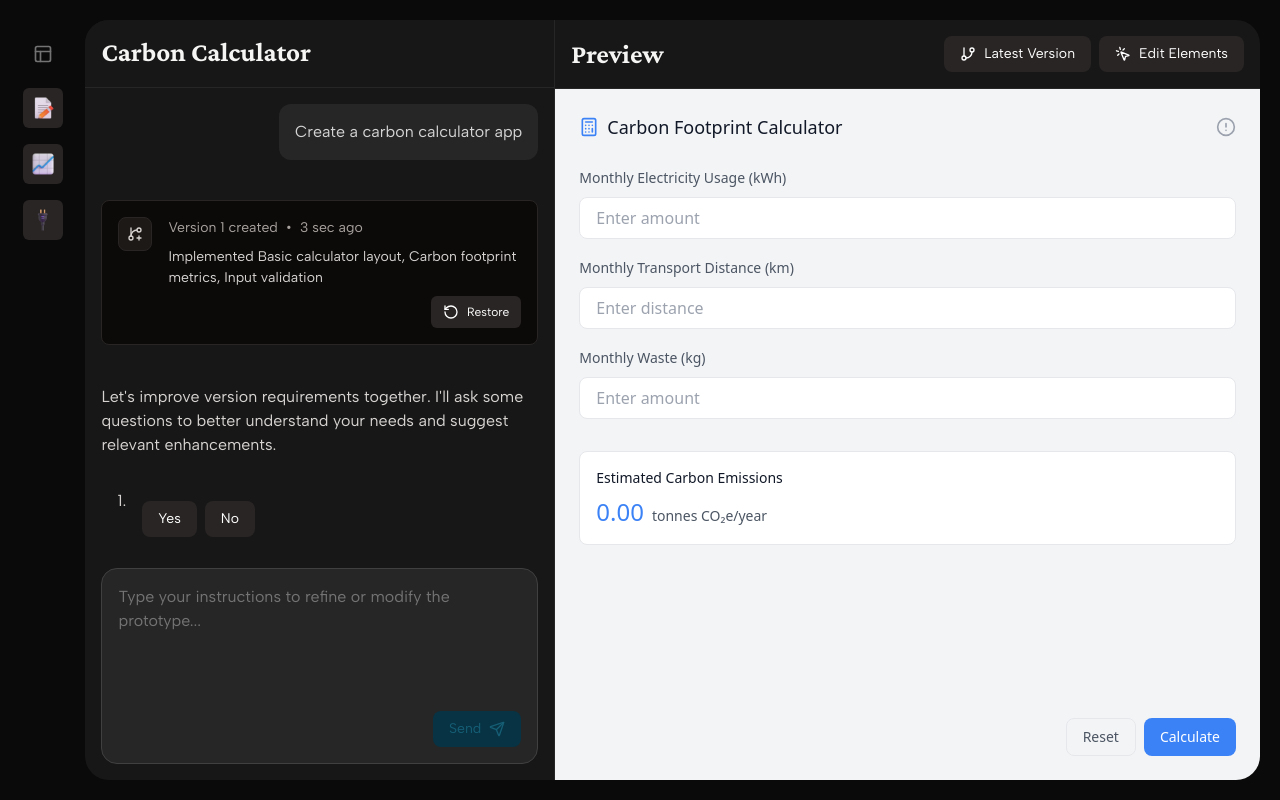
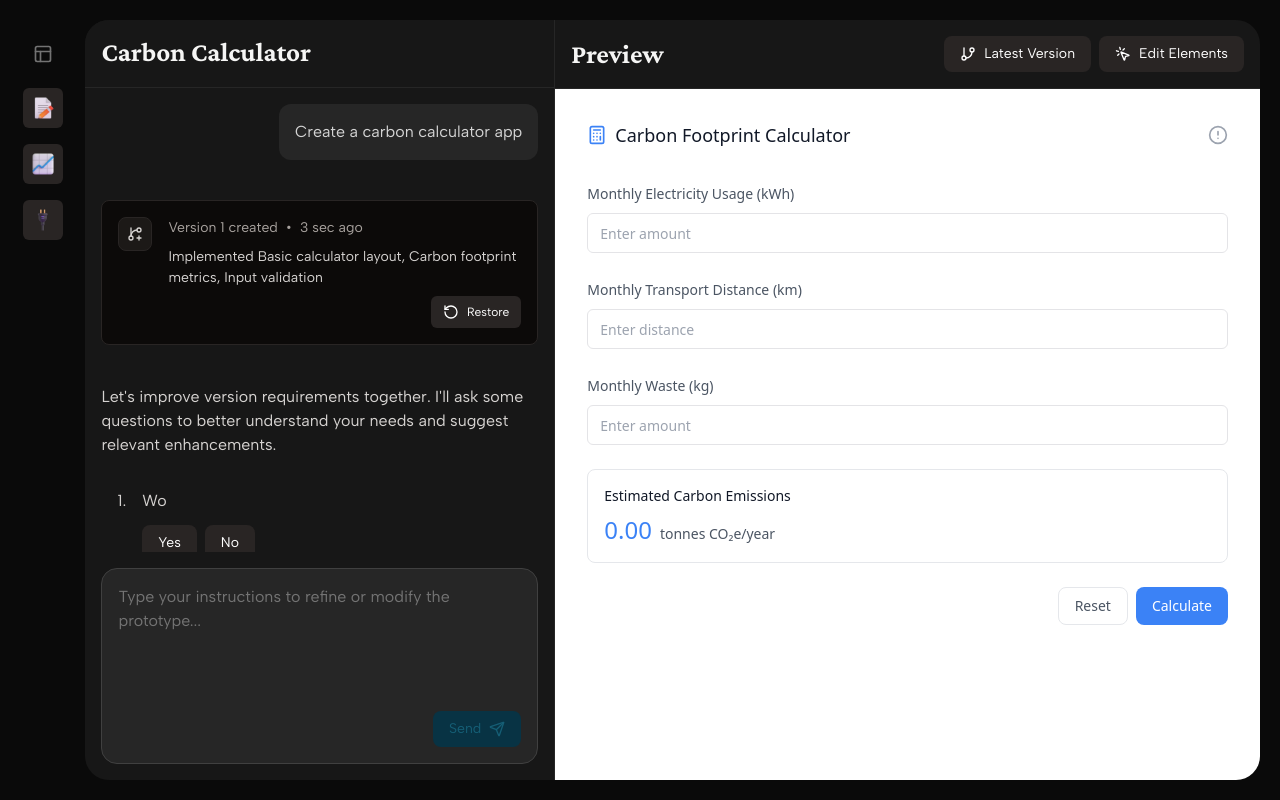
Before and after one commit to KevinAlvarez7/spaceship, a Next.js app: page /main/chat in a window 1280 px wide. Built offline with nearby package versions, Linux system fonts and the light colour scheme.

Commit message:
optimised chat flow-3 improvements

```diff
--- a/src/components/chat/message-components.tsx
+++ b/src/components/chat/message-components.tsx
@@ -205,7 +205,7 @@ export const ClarificationMessage = ({
   }, []);
 
   const questions = useMemo(() => {
-    const randomCount = Math.floor(Math.random() * 3) + 2; // Random number between 1-3
+    const randomCount = Math.floor(Math.random() * 2) + 1; // Random number between 1-3
     return [question, ...clarificationQuestions
       .filter(q => q !== question)
       .sort(() => Math.random() - 0.5)
@@ -293,7 +293,7 @@ export const ClarificationMessage = ({
                 <TypewriterText
                   ref={typewriterRef}
                   text={q}
-                  speed={30}
+                  speed={10}
                   className="text-body font-base text-stone-300"
                   onComplete={() => handleTypingComplete(q)}
                 />
@@ -331,13 +331,21 @@ export const ClarificationMessage = ({
 };
 
 // Thinking Message
-export const ThinkingMessage = () => (
+export const ThinkingMessage = ({ type = 'thinking' }: { type?: 'thinking' | 'fixing' | 'clarifying' }) => {
+  const messages = {
+    thinking: ['Space is pondering', 'Space is thinking deeply', 'Space is building'],
+    fixing: 'Space is fixing',
+    clarifying: ['Space is pondering', 'Space is thinking deeply', 'Space is building']
+  };
+
+  return (
     <MessageContainer>
-    <div className="flex items-center gap-2 mt-10 mb-10">
+      <div className="flex flex-row items-center gap-2 mt-10 mb-10">
         <motion.div
           animate={{
             scale: [1, 1.2, 1],
-          opacity: [0.5, 1, 0.5]
+            opacity: [0.5, 1, 0.5],
+            color: ['rgb(168 162 158)', 'rgb(214 211 209)', 'rgb(168 162 158)']
           }}
           transition={{
             duration: 1.5,
@@ -346,36 +354,24 @@ export const ThinkingMessage = () => (
           }}
           className="w-2 h-2 bg-stone-400 rounded-full"
         />
-      <motion.div
+        <motion.span
           animate={{
-          scale: [1, 1.2, 1],
-          opacity: [0.5, 1, 0.5]
+            opacity: [0.5, 1, 0.5],
+            color: ['rgb(168 162 158)', 'rgb(214 211 209)', 'rgb(168 162 158)']
           }}
           transition={{
-          duration: 1.5,
+            duration: 2,
             repeat: Infinity,
-          ease: "easeInOut",
-          delay: 0.2
+            ease: "easeInOut"
           }}
-        className="w-2 h-2 bg-stone-400 rounded-full"
-      />
-      <motion.div
-        animate={{
-          scale: [1, 1.2, 1],
-          opacity: [0.5, 1, 0.5]
-        }}
-        transition={{
-          duration: 1.5,
-          repeat: Infinity,
-          ease: "easeInOut",
-          delay: 0.4
-        }}
-        className="w-2 h-2 bg-stone-400 rounded-full"
-      />
-      <span className="text-body-sm font-base text-stone-400">Space is thinking</span>
+          className="text-body-sm font-base"
+        >
+          {typeof messages[type] === 'string' ? messages[type] : messages[type][Math.floor(Math.random() * messages[type].length)]}
+        </motion.span>
       </div>
     </MessageContainer>
   );
+};
 
 // Type guard functions
 const isSystemMessage = (message: IBaseMessage | SystemMessage | IClarificationMessage): message is SystemMessage => {
--- a/src/components/preview/carbon-calculator-preview.tsx
+++ b/src/components/preview/carbon-calculator-preview.tsx
@@ -1,6 +1,8 @@
 import React, { useState } from 'react';
 import { motion, AnimatePresence } from 'framer-motion';
-import { Calculator, AlertCircle, Loader2, AlertTriangle } from 'lucide-react';
+import { Calculator, AlertCircle, AlertTriangle, Loader2 } from 'lucide-react';
+import { cn } from '../../lib/utils';
+import { Input } from '../../components/ui/input';
 
 interface CarbonCalculatorProps {
   isLoading?: boolean;
@@ -9,6 +11,8 @@ interface CarbonCalculatorProps {
     data?: {
       features?: string[];
       errorMessage?: string;
+      question?: string;
+      highlightedFields?: string[];
     };
   };
 }
@@ -17,7 +21,8 @@ const CarbonCalculator = ({ isLoading = false, state }: CarbonCalculatorProps) =
   const [values, setValues] = useState({
     electricity: '',
     transport: '',
-    waste: ''
+    waste: '',
+    water: ''
   });
 
   const [totalEmissions, setTotalEmissions] = useState(0);
@@ -34,32 +39,54 @@ const CarbonCalculator = ({ isLoading = false, state }: CarbonCalculatorProps) =
     setTotalEmissions(newTotal);
   };
 
-  return (
-    <div className="relative w-full h-full bg-stone-700">
-      <AnimatePresence mode="wait">
-        {isLoading ? (
+  // Handle different visual states
+  const renderClarificationHighlight = () => {
+    if (state?.type === 'clarification' && state.data?.question) {
+      // Map questions to relevant fields
+      const fieldMapping: Record<string, string[]> = {
+        'data visualization': ['electricity', 'transport', 'waste'],
+        'real-time updates': ['electricity', 'transport'],
+        'smart home devices': ['electricity'],
+        'export to PDF': ['results'],
+        'authentication': ['user-section'],
+        'email notifications': ['results'],
+        'search functionality': ['history'],
+        'feedback rating': ['results'],
+      };
+
+      // Find matching keywords in the question
+      const keywords = Object.keys(fieldMapping);
+      const matchingKeyword = keywords.find(keyword =>
+        state.data?.question?.toLowerCase().includes(keyword)
+      );
+
+      if (matchingKeyword) {
+        return fieldMapping[matchingKeyword].map(field => (
           <motion.div
-            key="loading"
+            key={field}
             initial={{ opacity: 0 }}
             animate={{ opacity: 1 }}
-            exit={{ opacity: 0 }}
-            className="h-full flex items-center justify-center"
-          >
-            <div className="flex flex-col items-center gap-4">
-              <Loader2 className="w-8 h-8 text-stone-100 animate-spin" />
-              <p className="text-stone-100">Buidling prototype...</p>
-            </div>
-          </motion.div>
-        ) : (
+            className="absolute inset-0 ring-2 ring-blue-500/50 rounded-lg"
+          />
+        ));
+      }
+    }
+    return null;
+  };
+
+  return (
+    <div className="relative w-full h-full bg-white">
+      {/* Main Content */}
       <motion.div
-            key="content"
-            initial={{ opacity: 0 }}
-            animate={{ opacity: 1 }}
-            exit={{ opacity: 0 }}
-            className="flex flex-col h-full bg-gray-100 p-6 gap-6"
+        animate={{
+          scale: state?.type === 'error' ? 0.98 : 1,
+          opacity: state?.type === 'error' ? 0.7 : 1
+        }}
+        transition={{ type: "spring", stiffness: 100, damping: 20 }}
+        className="w-full h-full p-8"
       >
         {/* Header */}
-            <div className="flex items-center justify-between">
+        <div className="flex items-center justify-between mb-8">
           <div className="flex items-center gap-2">
             <Calculator className="w-5 h-5 text-blue-500" />
             <h2 className="text-lg font-medium text-gray-900">
@@ -69,52 +96,56 @@ const CarbonCalculator = ({ isLoading = false, state }: CarbonCalculatorProps) =
           <AlertCircle className="w-5 h-5 text-gray-400" />
         </div>
 
-            {/* Main Content */}
-            <div className="flex-1 flex flex-col gap-8">
-              {/* Input Section */}
-              <div className="space-y-4">
-                <div className="space-y-2">
+        {/* Form */}
+        <div className="space-y-6">
+          <div className={cn(
+            "space-y-2",
+            state?.data?.highlightedFields?.includes('electricity') && "relative ring-2 ring-blue-500 rounded-lg p-2"
+          )}>
             <label className="text-sm text-gray-600">
               Monthly Electricity Usage (kWh)
             </label>
-                  <input
+            <Input
               type="number"
               value={values.electricity}
               onChange={(e) => handleInputChange('electricity', e.target.value)}
-                    className="w-full bg-white border border-gray-200 rounded-lg px-4 py-2 text-gray-900"
               placeholder="Enter amount"
             />
           </div>
 
-                <div className="space-y-2">
+          <div className={cn(
+            "space-y-2",
+            state?.data?.highlightedFields?.includes('transport') && "relative ring-2 ring-blue-500 rounded-lg p-2"
+          )}>
             <label className="text-sm text-gray-600">
               Monthly Transport Distance (km)
             </label>
-                  <input
+            <Input
               type="number"
               value={values.transport}
               onChange={(e) => handleInputChange('transport', e.target.value)}
-                    className="w-full bg-white border border-gray-200 rounded-lg px-4 py-2 text-gray-900"
               placeholder="Enter distance"
             />
           </div>
 
-                <div className="space-y-2">
+          <div className={cn(
+            "space-y-2",
+            state?.data?.highlightedFields?.includes('waste') && "relative ring-2 ring-blue-500 rounded-lg p-2"
+          )}>
             <label className="text-sm text-gray-600">
               Monthly Waste (kg)
             </label>
-                  <input
+            <Input
               type="number"
               value={values.waste}
               onChange={(e) => handleInputChange('waste', e.target.value)}
-                    className="w-full bg-white border border-gray-200 rounded-lg px-4 py-2 text-gray-900"
               placeholder="Enter amount"
             />
           </div>
         </div>
 
         {/* Results Section */}
-              <div className="bg-white border border-gray-200 rounded-lg p-4">
+        <div className="bg-white border border-gray-200 rounded-lg p-4 mt-6">
           <h3 className="text-sm font-medium text-gray-900 mb-2">
             Estimated Carbon Emissions
           </h3>
@@ -127,10 +158,9 @@ const CarbonCalculator = ({ isLoading = false, state }: CarbonCalculatorProps) =
             </span>
           </div>
         </div>
-            </div>
 
         {/* Actions */}
-            <div className="flex justify-end gap-2">
+        <div className="flex justify-end gap-2 mt-6">
           <button
             className="px-4 py-2 text-sm rounded-lg border border-gray-200 text-gray-600 hover:bg-gray-50"
           >
@@ -142,24 +172,131 @@ const CarbonCalculator = ({ isLoading = false, state }: CarbonCalculatorProps) =
             Calculate
           </button>
         </div>
+
+        {/* Clarification Highlights */}
+        <AnimatePresence>
+          {state?.type === 'clarification' && renderClarificationHighlight()}
+        </AnimatePresence>
+
+        {/* Version Update Overlay */}
+        {state?.type === 'version' && (
+          <motion.div
+            initial={{ opacity: 0 }}
+            animate={{ opacity: 1 }}
+            exit={{ opacity: 0 }}
+            transition={{ duration: 0.3 }}
+            className="absolute inset-0 bg-neutral-950/50 backdrop-blur-sm flex items-center justify-center"
+          >
+            <div className="p-4 rounded-lg shadow-lg">
+              <h3 className="text-body-sm font-base mb-2">New Features Added</h3>
+              <ul className="space-y-1">
+                {state.data?.features?.map((feature, index) => (
+                  <motion.li
+                    key={index}
+                    initial={{ opacity: 0, x: -20 }}
+                    animate={{ opacity: 1, x: 0 }}
+                    transition={{ delay: index * 0.1 }}
+                    className="text-sm text-gray-600"
+                  >
+                    • {feature}
+                  </motion.li>
+                ))}
+              </ul>
+            </div>
+          </motion.div>
+        )}
+      </motion.div>
+
+      {/* Error Overlay */}
+      <AnimatePresence mode="wait">
+        {state?.type === 'error' && (
+          <motion.div
+            initial={{ opacity: 0 }}
+            animate={{ opacity: 1 }}
+            exit={{ opacity: 0 }}
+            transition={{ duration: 0.3 }}
+            className="absolute inset-0 bg-neutral-950/80 flex items-center justify-center backdrop-blur-sm"
+          >
+            <motion.div
+              initial={{ y: 20, opacity: 0 }}
+              animate={{ y: 0, opacity: 1 }}
+              exit={{ y: 20, opacity: 0 }}
+              transition={{ delay: 0.1 }}
+              className="flex flex-col items-center gap-4 p-6 bg-neutral-900/50 rounded-xl backdrop-blur-md"
+            >
+              <motion.div
+                animate={{
+                  rotate: [0, 10, -10, 0],
+                }}
+                transition={{
+                  duration: 0.5,
+                  repeat: Infinity,
+                  repeatDelay: 1
+                }}
+              >
+                <AlertTriangle className="w-12 h-12 text-red-500" />
+              </motion.div>
+              <p className="text-body font-base text-red-300 text-center max-w-md">
+                {state.data?.errorMessage}
+              </p>
+              <div className="flex gap-2 mt-2">
+                <motion.div
+                  animate={{
+                    scale: [1, 1.2, 1],
+                    opacity: [0.5, 1, 0.5]
+                  }}
+                  transition={{
+                    duration: 1.5,
+                    repeat: Infinity,
+                    ease: "easeInOut"
+                  }}
+                  className="w-2 h-2 bg-red-500 rounded-full"
+                />
+                <motion.div
+                  animate={{
+                    scale: [1, 1.2, 1],
+                    opacity: [0.5, 1, 0.5]
+                  }}
+                  transition={{
+                    duration: 1.5,
+                    repeat: Infinity,
+                    ease: "easeInOut",
+                    delay: 0.2
+                  }}
+                  className="w-2 h-2 bg-red-500 rounded-full"
+                />
+                <motion.div
+                  animate={{
+                    scale: [1, 1.2, 1],
+                    opacity: [0.5, 1, 0.5]
+                  }}
+                  transition={{
+                    duration: 1.5,
+                    repeat: Infinity,
+                    ease: "easeInOut",
+                    delay: 0.4
+                  }}
+                  className="w-2 h-2 bg-red-500 rounded-full"
+                />
+              </div>
+            </motion.div>
           </motion.div>
         )}
       </AnimatePresence>
 
-      {/* Error Overlay */}
-      {state?.type === 'error' && (
-        <div className="absolute inset-0 bg-neutral-950/80 flex items-center justify-center">
-          <div className="flex flex-col items-center gap-4">
-            <AlertTriangle className="w-12 h-12 text-red-500" />
-            <p className="text-body font-base text-red-300">{state.data?.errorMessage}</p>
-          </div>
-        </div>
+      {/* Loading Overlay */}
+      <AnimatePresence>
+        {isLoading && (
+          <motion.div
+            initial={{ opacity: 0 }}
+            animate={{ opacity: 1 }}
+            exit={{ opacity: 0 }}
+            className="absolute inset-0 bg-neutral-800 flex items-center justify-center"
+          >
+            <Loader2 className="w-12 h-12 text-neutral-500 animate-spin" />
+          </motion.div>
         )}
-
-      {/* Loading Overlay */}
-      {isLoading && (
-        <div className="absolute inset-0 bg-neutral-950/50" />
-      )}
+      </AnimatePresence>
     </div>
   );
 };
```
Also changed, not shown: src/app/main/chat/page.tsx (+26 -26 lines). Lines whose indentation alone changed are shown as unchanged.
